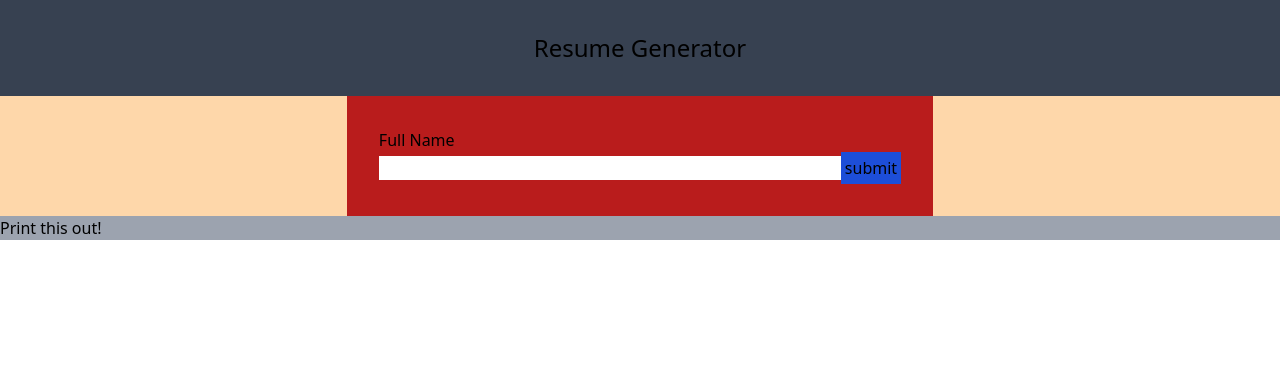
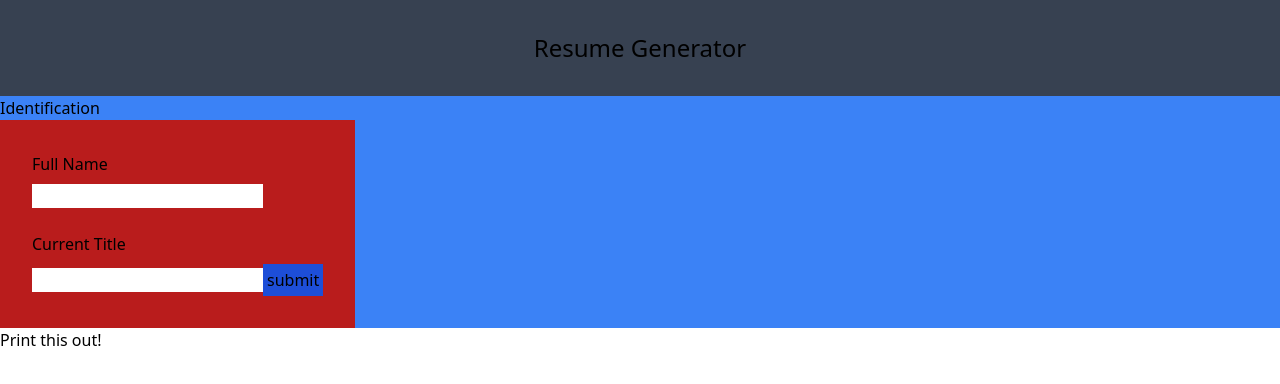
Before and after one commit to griffFu/resume-project, a React (Create React App) app: page / in a window 1280 px wide. Shown: the top 384 px of the page. Built offline with nearby package versions, Linux system fonts and the light colour scheme.

Commit message:
messing with the formatting of the flex box, plan to redo design from scratch

```diff
--- a/src/components/Inputs/ComponentToPrint.js
+++ b/src/components/Inputs/ComponentToPrint.js
@@ -6,7 +6,8 @@ import FormControl from "./FormControl";
 const ComponentToPrint = React.forwardRef((props, ref) => {
     return (
         <div ref={ref}>
-            <div className="bg-gray-300">
+            <div className="flex  flex-col items-start bg-blue-500" >
+                <div>Identification</div>
                 <FormControl />
             </div>
         </div>
--- a/src/components/Inputs/Form.js
+++ b/src/components/Inputs/Form.js
@@ -11,16 +11,19 @@ function Form({info, onClick, setNewVal}){
     return(
     <div className="flex bg-red-700">
         <form className="p-8" onSubmit={handleSubmit}>
-            <div className="p">
+            <div className="pb-2">
                 <label>Full Name</label>
             </div>
-            <input
+            <input className=""
                 type="text"
                 required
                 name="firstName"
                 value = {info.firstName}
                 onChange={setNewVal}
              />
+            <div className="pb-2 pt-6">
+                <label>Current Title</label>
+            </div>
             <input
                 type="text"
                 required
--- a/src/components/Inputs/FormControl.js
+++ b/src/components/Inputs/FormControl.js
@@ -25,13 +25,13 @@ function FormControl() {
 
 
   return (
-		<div>
-      <div className="bg-orange-200 flex justify-center">
+		<>
+      <div className="flex justify-center">
         {viewForm && <Form info={title} onClick={onButtonSubmit} setNewVal= {newTitle}/>}
         {!viewForm && <Output onClick={onButtonSubmit} info = {title}/>}
       </div>
 
-		</div>
+		</>
   );
 }
 
--- a/src/components/Inputs/Print.js
+++ b/src/components/Inputs/Print.js
@@ -9,9 +9,9 @@ export const Print = () => {
     });
 
     return (
-      <div className='bg-gray-400'>
+      <>
         <ComponentToPrint ref={componentRef} />
         <button onClick={handlePrint}>Print this out!</button>
-      </div>
+      </>
     );
   };
--- a/src/components/Inputs/output.js
+++ b/src/components/Inputs/output.js
@@ -5,7 +5,6 @@ function Output({onClick,info}){
 
 return(
     <div className="flex flex-col bg-red-700 p-8" >
-        <div className>Full Name</div>
         <div>{info.firstName}</div>
         <div>{info.lastName}</div>
         <div classname="text-blue-400">
```
